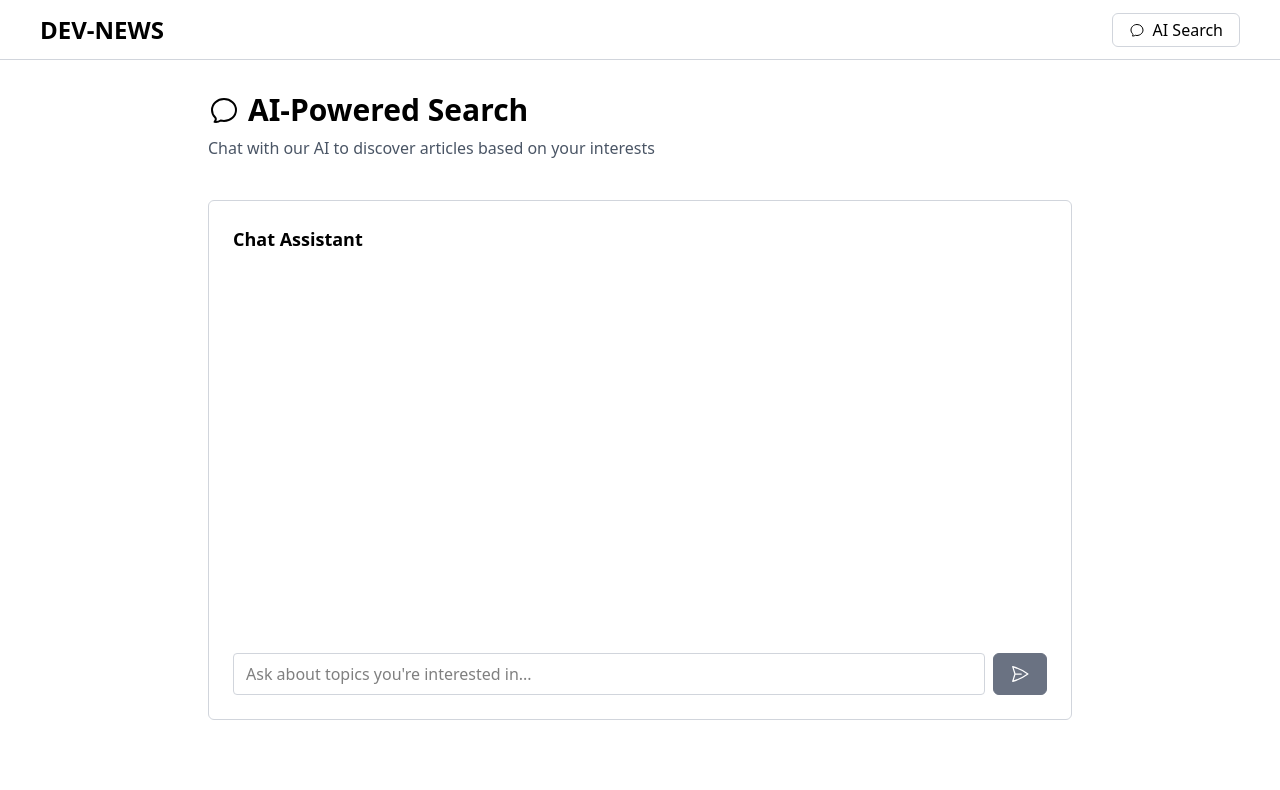
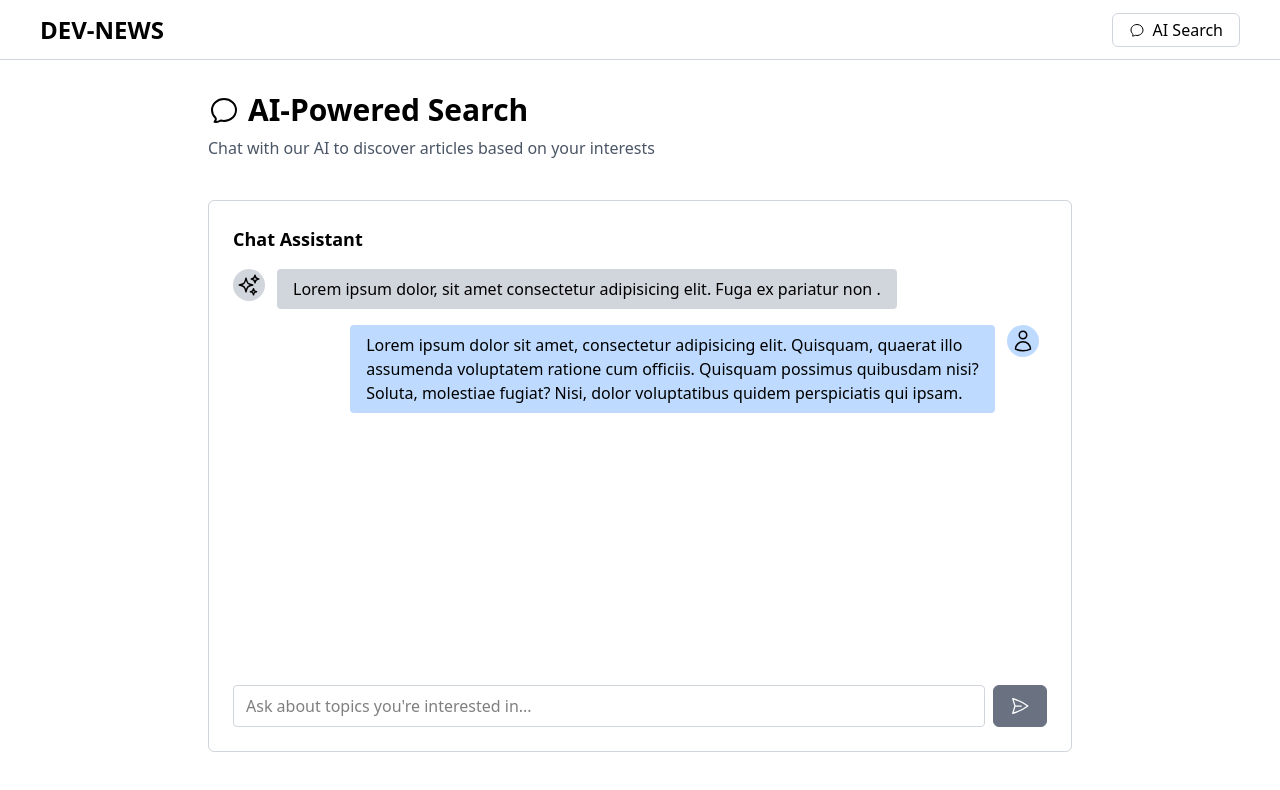
Before and after one commit to JordanRondon/devNewsClone, a Next.js app: page /search in a window 1280 px wide. Shown: the top 790 px of the page. Built offline with nearby package versions, Linux system fonts and the light colour scheme.

Commit message:
feat: integration of the component for the message line in search with AI

```diff
--- a/src/app/search/page.jsx
+++ b/src/app/search/page.jsx
@@ -1,7 +1,15 @@
 import { ChatBubbleOvalLeftIcon, PaperAirplaneIcon } from '@heroicons/react/24/outline'
+import MessageLine from '@/components/MessageLine';
 
 export default function searchPage () {
-
+    const message1 = {
+        user: false,
+        text: "Lorem ipsum dolor, sit amet consectetur adipisicing elit. Fuga ex pariatur non .",
+    }
+    const message2 = {
+        user: true,
+        text: "Lorem ipsum dolor sit amet, consectetur adipisicing elit. Quisquam, quaerat illo assumenda voluptatem ratione cum officiis. Quisquam possimus quibusdam nisi? Soluta, molestiae fugiat? Nisi, dolor voluptatibus quidem perspiciatis qui ipsam.",
+    }
     return (<>
         <h1 className="text-3xl font-bold mb-2 flex items-center gap-2">
             <ChatBubbleOvalLeftIcon className='w-8 h-8'/>
@@ -9,8 +17,11 @@ export default function searchPage () {
         </h1>
         <p className="text-gray-600 mb-10">Chat with our AI to discover articles based on your interests</p>
         <div className="border border-gray-300 rounded-md px-6 py-6">
-            <h2 className="text-lg font-bold">Chat Assistant</h2>
-            <div className="h-100"></div>
+            <h2 className="text-lg font-bold mb-4">Chat Assistant</h2>
+            <div className="h-100 flex flex-col gap-4 max-h-100 overflow-y-auto mb-4 pr-2">
+                <MessageLine message={message1} />
+                <MessageLine message={message2} />
+            </div>
             <div className="flex gap-2">
                 <input
                     type="text"
--- /dev/null
+++ b/src/components/MessageLine.jsx
@@ -0,0 +1,25 @@
+import { SparklesIcon, UserIcon } from '@heroicons/react/24/outline'
+
+export default function MessageLine ( {message} ) {
+    return (
+        <div className={`flex align-start ${message.user && ("justify-end")}`}>
+            {
+               !message.user && (
+                    <span className="inline-flex w-8 h-8 rounded-full items-center justify-center mr-3 bg-gray-300">
+                        <SparklesIcon className="w-6 h-6" />
+                    </span>
+                )
+            }
+            <div className={`max-w-[80%] px-4 py-2 rounded-sm ${!message.user? "bg-gray-300": "bg-blue-200"}`}>
+                <p>{message.text}</p>
+            </div>
+            {
+                message.user && (
+                    <span className="inline-flex w-8 h-8 rounded-full items-center justify-center ml-3 bg-blue-200">
+                        <UserIcon className="w-6 h-6" />
+                    </span>
+                )
+            }
+        </div>
+    );
+}
```
